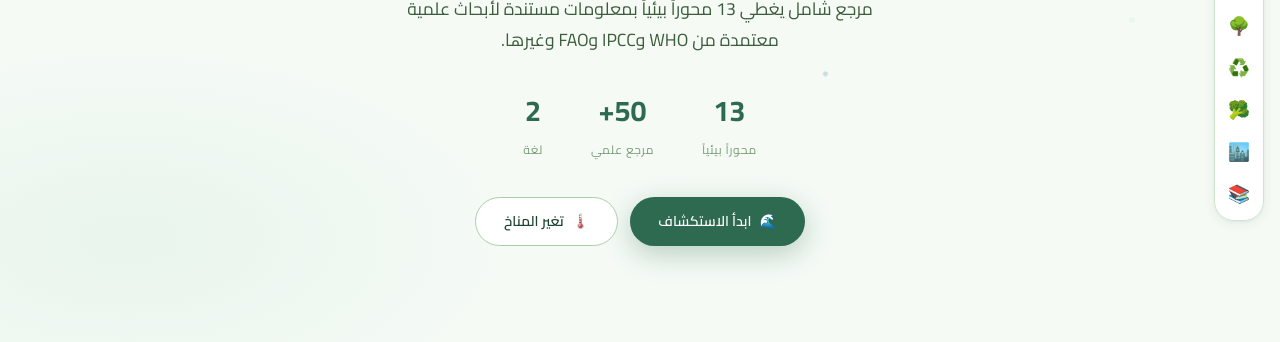
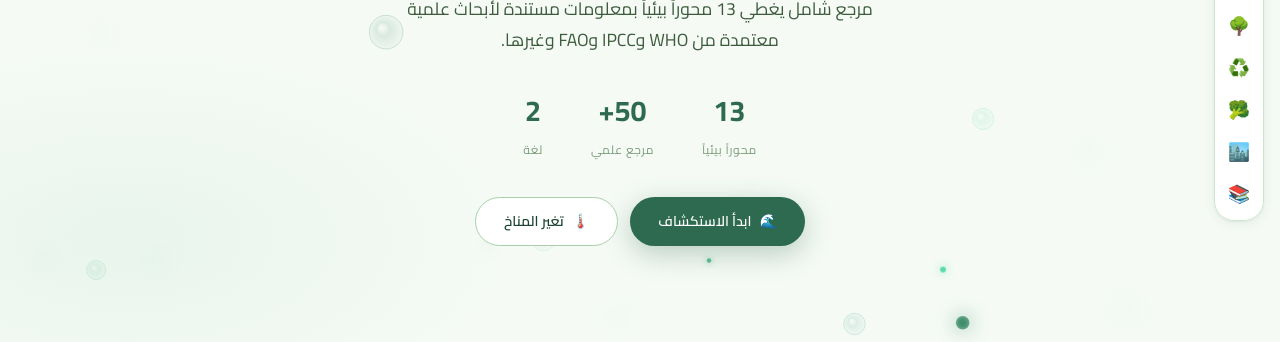
Before and after one commit to abdullahat1422-alt/Eco_encyclopedia, a plain HTML site: page index.html in a window 1280 px wide. Shown: the part 458-800 px from the top of the page. Drawn offline with Linux system fonts and the light colour scheme.

Commit message:
Add files via upload

```diff
--- a/index.html
+++ b/index.html
@@ -165,8 +165,7 @@ footer{background:var(--accd);color:rgba(255,255,255,.8);padding:48px 32px 24px;
 .foot-bottom{border-top:1px solid rgba(255,255,255,.1);padding-top:16px;font-size:.75rem;color:rgba(255,255,255,.45);display:flex;justify-content:space-between;flex-wrap:wrap;gap:8px}
 
 /* PARTICLES */
-.pt{position:absolute;border-radius:50%;animation:float linear infinite;pointer-events:none}
-@keyframes float{0%{transform:translateY(100vh) rotate(0deg);opacity:0}10%{opacity:.5}90%{opacity:.2}100%{transform:translateY(-10vh) rotate(360deg);opacity:0}}
+.pt{position:absolute;border-radius:50%;pointer-events:none;will-change:transform,opacity}
 @keyframes fadeUp{from{opacity:0;transform:translateY(20px)}to{opacity:1;transform:translateY(0)}}
 
 .anim{animation:fadeUp .45s var(--ease) both}
@@ -337,7 +336,7 @@ body.en .explore-title{font-family:var(--fDis)}
 <!-- HERO -->
 <section class="hero" id="hero">
   <div class="hero-bg"></div>
-  <div id="hero-particles"></div>
+  <canvas id="hero-canvas" style="position:absolute;inset:0;width:100%;height:100%;pointer-events:none;z-index:0"></canvas>
   <div style="position:relative;max-width:740px">
     <div style="display:inline-flex;align-items:center;gap:8px;background:var(--acct);color:var(--accd);border:1px solid var(--br2);border-radius:var(--rf);padding:6px 16px;font-size:.75rem;font-weight:700;letter-spacing:.07em;text-transform:uppercase;margin-bottom:24px">
       🌍 <span class="ar">موسوعة بيئية علمية موثوقة</span><span class="en-t">Trusted Scientific Encyclopedia</span>
@@ -1041,15 +1040,128 @@ function saveHTML(){
 }
 
 // ═══ PARTICLES ═══════════════════════════════════════
-const colors=['#52b788','#2d6a4f','#74c69d','#d8f3dc','#2b7a9e'];
-const pc=document.getElementById('hero-particles');
-for(let i=0;i<16;i++){
-  const p=document.createElement('div');
-  p.className='pt';
-  const sz=Math.random()*6+2;
-  p.style.cssText=`width:${sz}px;height:${sz}px;background:${colors[i%5]};opacity:${Math.random()*.4+.15};left:${Math.random()*100}%;animation-duration:${Math.random()*14+8}s;animation-delay:${Math.random()*8}s`;
-  pc.appendChild(p);
-}
+// ═══ CANVAS PARTICLE SYSTEM ══════════════════════════════════════════
+(function(){
+  const canvas=document.getElementById('hero-canvas');
+  if(!canvas)return;
+  const ctx=canvas.getContext('2d');
+
+  const COLORS=[
+    [82,183,136],[45,106,79],[116,198,157],
+    [52,211,153],[43,158,130],[100,220,160],[27,120,80]
+  ];
+
+  class Bubble{
+    constructor(){this.reset(true)}
+    reset(init=false){
+      this.x=Math.random()*canvas.width;
+      this.y=init?Math.random()*canvas.height:canvas.height+60;
+      this.r=2+Math.random()*28;
+      this.baseR=this.r;
+      this.vx=(Math.random()-.5)*.6;
+      this.vy=-(0.25+Math.random()*0.9);
+      this.wobbleAngle=Math.random()*Math.PI*2;
+      this.wobbleSpeed=0.01+Math.random()*0.025;
+      this.wobbleAmt=0.06+Math.random()*0.12;
+      this.pulseAngle=Math.random()*Math.PI*2;
+      this.pulseSpeed=0.008+Math.random()*0.018;
+      const c=COLORS[Math.floor(Math.random()*COLORS.length)];
+      this.r0=c[0];this.g0=c[1];this.b0=c[2];
+      this.alpha=this.r<8?0.55+Math.random()*.35:this.r<16?0.2+Math.random()*.25:0.05+Math.random()*.1;
+      this.type=this.r<8?'spark':this.r<16?'mid':'ghost';
+      this.rotation=Math.random()*Math.PI*2;
+      this.rotSpeed=(Math.random()-.5)*.015;
+      this.leaf=false;
+    }
+    update(){
+      this.wobbleAngle+=this.wobbleSpeed;
+      this.pulseAngle+=this.pulseSpeed;
+      this.x+=this.vx+Math.sin(this.wobbleAngle)*0.4;
+      this.y+=this.vy;
+      this.r=this.baseR*(1+Math.sin(this.pulseAngle)*this.wobbleAmt);
+      if(this.leaf)this.rotation+=this.rotSpeed;
+      if(this.y<-this.r*2||this.x<-this.r*3||this.x>canvas.width+this.r*3)this.reset();
+    }
+    draw(){
+      ctx.save();
+      ctx.globalAlpha=this.alpha;
+      const [r,g,b]=[this.r0,this.g0,this.b0];
+
+      if(this.leaf){
+        // diamond / leaf shape
+        ctx.translate(this.x,this.y);
+        ctx.rotate(this.rotation);
+        ctx.beginPath();
+        ctx.moveTo(0,-this.r);
+        ctx.quadraticCurveTo(this.r,0,0,this.r);
+        ctx.quadraticCurveTo(-this.r,0,0,-this.r);
+        ctx.fillStyle=`rgba(${r},${g},${b},${this.alpha})`;
+        ctx.shadowColor=`rgba(${r},${g},${b},.8)`;
+        ctx.shadowBlur=this.r*2;
+        ctx.fill();
+      } else if(this.type==='spark'){
+        // bright crisp dot with glow
+        const grd=ctx.createRadialGradient(this.x,this.y,0,this.x,this.y,this.r);
+        grd.addColorStop(0,`rgba(${r},${g},${b},1)`);
+        grd.addColorStop(0.5,`rgba(${r},${g},${b},.7)`);
+        grd.addColorStop(1,`rgba(${r},${g},${b},0)`);
+        ctx.beginPath();ctx.arc(this.x,this.y,this.r*2.5,0,Math.PI*2);
+        ctx.fillStyle=grd;ctx.fill();
+        ctx.shadowColor=`rgba(${r},${g},${b},.9)`;
+        ctx.shadowBlur=this.r*3;
+        ctx.beginPath();ctx.arc(this.x,this.y,this.r,0,Math.PI*2);
+        ctx.fillStyle=`rgba(${r},${g},${b},1)`;ctx.fill();
+
+      } else if(this.type==='mid'){
+        // translucent bubble with highlight
+        const grd=ctx.createRadialGradient(this.x-this.r*.3,this.y-this.r*.3,0,this.x,this.y,this.r);
+        grd.addColorStop(0,`rgba(255,255,255,.22)`);
+        grd.addColorStop(0.4,`rgba(${r},${g},${b},.35)`);
+        grd.addColorStop(1,`rgba(${r},${g},${b},.08)`);
+        ctx.beginPath();ctx.arc(this.x,this.y,this.r,0,Math.PI*2);
+        ctx.fillStyle=grd;ctx.fill();
+        ctx.strokeStyle=`rgba(${r},${g},${b},.5)`;
+        ctx.lineWidth=1;ctx.stroke();
+        ctx.shadowColor=`rgba(${r},${g},${b},.4)`;
+        ctx.shadowBlur=this.r*.8;
+
+      } else {
+        // large ghost orb
+        const grd=ctx.createRadialGradient(this.x-this.r*.25,this.y-this.r*.25,0,this.x,this.y,this.r);
+        grd.addColorStop(0,`rgba(${r},${g},${b},.18)`);
+        grd.addColorStop(0.6,`rgba(${r},${g},${b},.07)`);
+        grd.addColorStop(1,`rgba(${r},${g},${b},0)`);
+        ctx.beginPath();ctx.arc(this.x,this.y,this.r,0,Math.PI*2);
+        ctx.fillStyle=grd;ctx.fill();
+      }
+      ctx.restore();
+    }
+  }
+
+  let bubbles=[];
+  function resize(){
+    canvas.width=canvas.offsetWidth;
+    canvas.height=canvas.offsetHeight;
+    bubbles=Array.from({length:55},()=>new Bubble());
+  }
+  window.addEventListener('resize',resize);
+  resize();
+
+  let raf;
+  function loop(){
+    ctx.clearRect(0,0,canvas.width,canvas.height);
+    bubbles.forEach(b=>{b.update();b.draw();});
+    raf=requestAnimationFrame(loop);
+  }
+  loop();
+
+  // Pause when hero is out of view for performance
+  const heroObs=new IntersectionObserver(e=>{
+    if(e[0].isIntersecting){if(!raf)loop();}
+    else{cancelAnimationFrame(raf);raf=null;}
+  });
+  heroObs.observe(document.getElementById('hero'));
+})();
 
 // ═══ INIT ════════════════════════════════════════════
 render();
```
